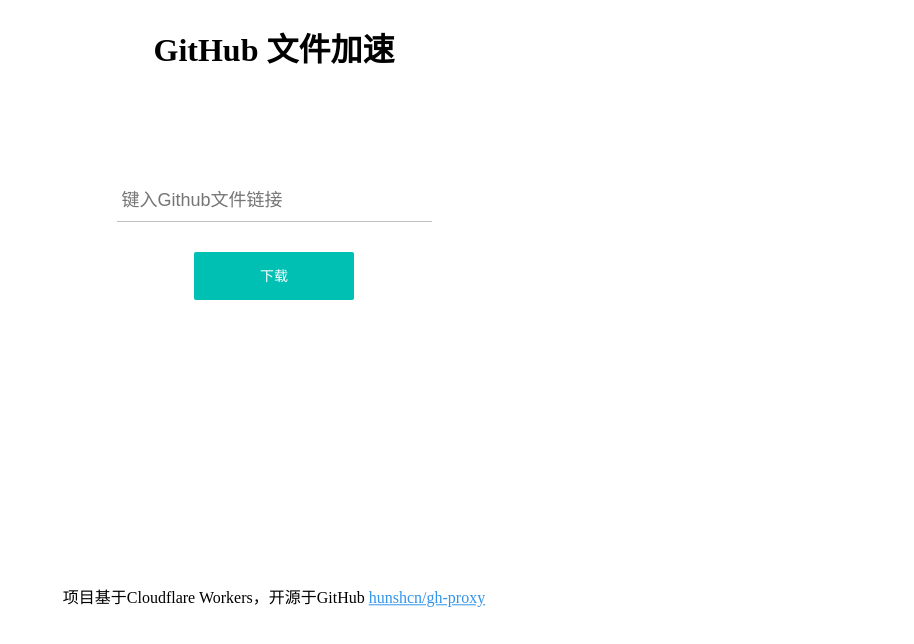
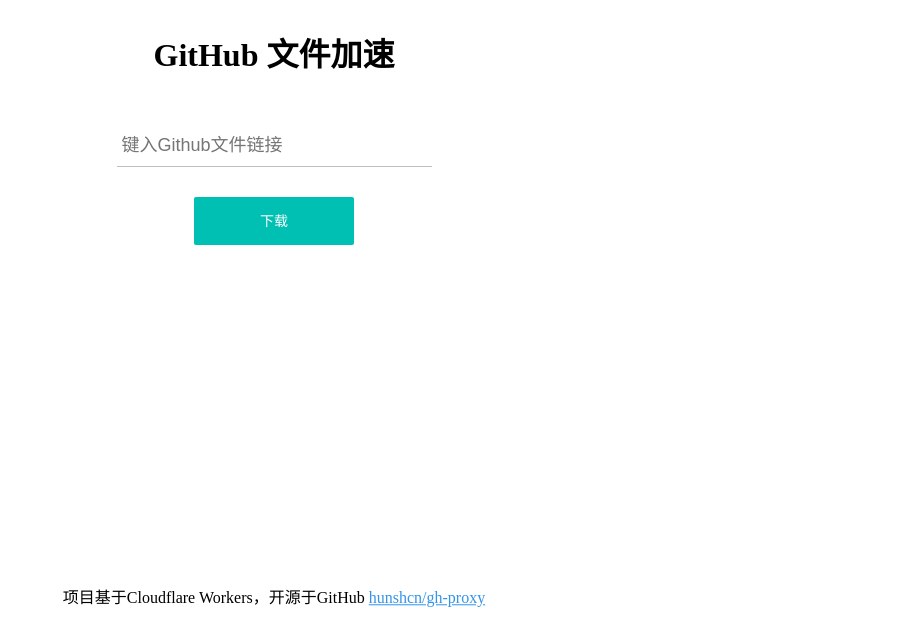
Before and after one commit to GatlinH/hhd, a plain HTML site: page index.html in a window 1280 px wide. Shown: the part 156-800 px from the top of the page, without its empty margins (366-1280 px from the left). Drawn offline with Linux system fonts and the light colour scheme.

Commit message:
Update index.html

```diff
--- a/index.html
+++ b/index.html
@@ -118,8 +118,8 @@
 </head>
 <body class="flex">
 <a style="position: absolute;top: 0;right: 0;" href="https://github.com/hunshcn/gh-proxy"><img width="149" height="149" referrerpolicy="no-referrer" src="https://inews.gtimg.com/newsapp_ls/0/12025455907/0" alt="Fork me on GitHub" data-recalc-dims="1"></a>
-<h1 style="margin-bottom: 110px">GitHub 文件加速</h1>
-<form action="./" method="get" style="padding-bottom: 100px" target="_blank" class="flex" onsubmit="toSubmit(event)">
+<h1 style="margin-bottom: 50px">GitHub 文件加速</h1>
+<form action="./" method="get" style="padding-bottom: 150px" target="_blank" class="flex" onsubmit="toSubmit(event)">
     <label class="block" style="width: fit-content">
         <input class="block url" name="q" type="text" placeholder="键入Github文件链接" pattern="^((https|http):\/\/)?(github\.com\/.+?\/.+?\/(?:releases|archive|blob|raw|suites)|((?:raw|gist)\.(?:githubusercontent|github)\.com))\/.+$" required="">
         <div class="bar"></div>
```
